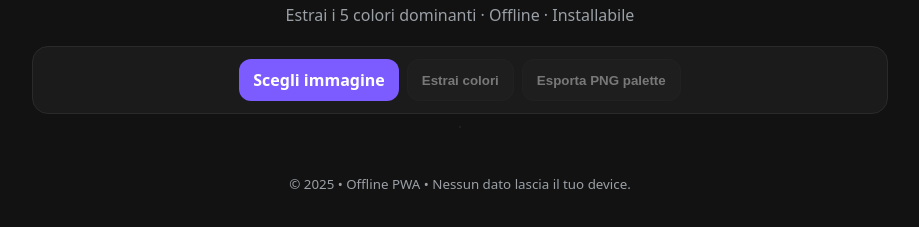
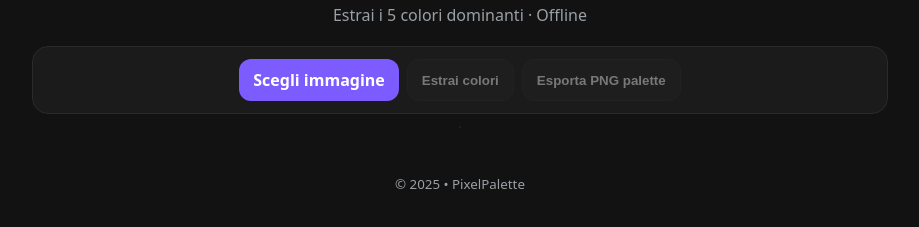
Before and after one commit to carb1lorenzo/pixelpalette-pwa, a plain HTML site: page index.html in a window 1280 px wide. Shown: the part 65-292 px from the top of the page, without its empty margins (180-1099 px from the left). Drawn offline with Linux system fonts and the light colour scheme.

Commit message:
Rimosse frasi installabile e footer

```diff
--- a/index.html
+++ b/index.html
@@ -13,7 +13,7 @@
 <body>
   <header>
     <h1>PixelPalette</h1>
-    <p class="sub">Estrai i 5 colori dominanti · Offline · Installabile</p>
+    <p class="sub">Estrai i 5 colori dominanti · Offline</p>
   </header>
 
   <main>
@@ -40,7 +40,7 @@
 
   <footer>
     <button id="installBtn" class="ghost hidden">Installa su Home</button>
-    <small>© 2025 • Offline PWA • Nessun dato lascia il tuo device.</small>
+    <small>© 2025 • PixelPalette</small>
   </footer>
 
   <script src="app.js"></script>
```
